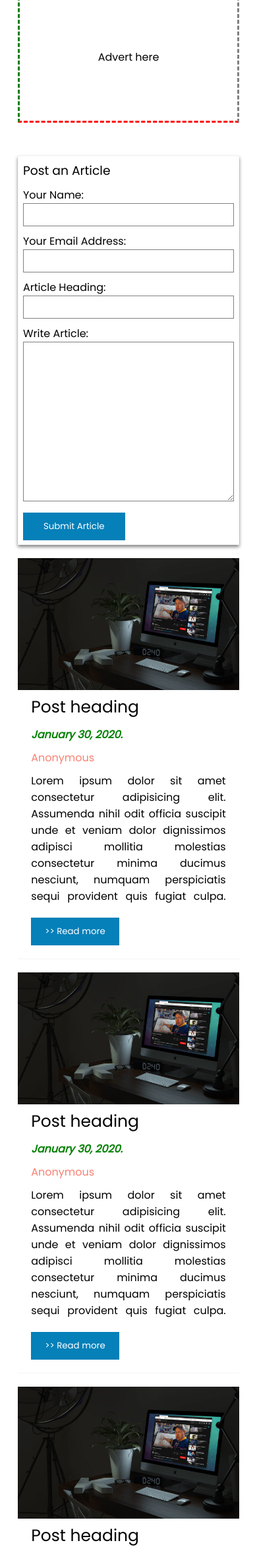
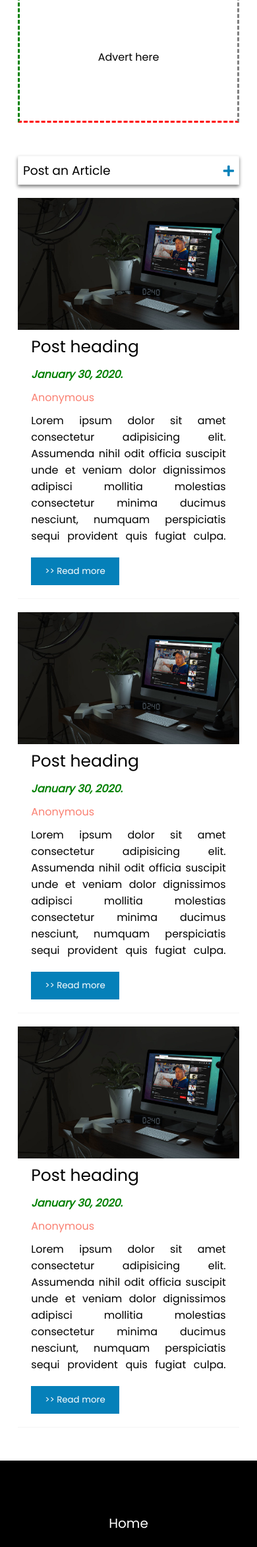
Before and after one commit to phiiileo/lit-page, a PHP site: page /lixir-blog.php in a window 390 px wide. Shown: the part 389-2734 px from the top of the page at 66% size. Run offline with PHP 8.4, Linux system fonts and the light colour scheme; some libraries are stand-ins or nearby versions.

Commit message:
updated footer

```diff
--- a/Fragments/footer.php
+++ b/Fragments/footer.php
@@ -2,9 +2,9 @@
 <footer class="">
     <section class="footer_content">
         <section class="footer_content--one">
+            <a href="index">Home</a>
             <a href="about-us.php" class="">About Us</a>
-            <a href="index.php" class="">
-                <img src="images/footer_logo.png" alt="" width="100px" height="100px"></a>
+            <a href="lixir-blog.php" class="">Our Blog</a>
             <a href="contact-us.php" class="">Contact Us</a>
         </section>
         <section class="footer_content--two">
--- a/css/header-footer.css
+++ b/css/header-footer.css
@@ -111,6 +111,7 @@ footer {
 footer a {
   color: white;
   margin: 0 20px;
+  display: block;
 }
 
 footer .footer_content {
@@ -121,12 +122,17 @@ footer .footer_content--one {
   display: -webkit-box;
   display: -ms-flexbox;
   display: flex;
+  -webkit-box-orient: horizontal;
+  -webkit-box-direction: normal;
+      -ms-flex-direction: row;
+          flex-direction: row;
   -webkit-box-align: center;
       -ms-flex-align: center;
           align-items: center;
   -webkit-box-pack: center;
       -ms-flex-pack: center;
           justify-content: center;
+  padding: 20px 0;
 }
 
 footer .footer_content--two {
@@ -140,6 +146,7 @@ footer .footer_content--two a {
   border: 1px solid white;
   width: 60px;
   height: 60px;
+  display: block;
   font-size: 30px;
   display: -webkit-inline-box;
   display: -ms-inline-flexbox;
@@ -168,12 +175,17 @@ footer .contact P a {
   margin-left: 5px;
 }
 
-@media screen and (max-width: 560px) {
+@media screen and (max-width: 770px) {
   footer .footer_content--one {
     margin-bottom: 30px;
+    -webkit-box-orient: vertical;
+    -webkit-box-direction: normal;
+        -ms-flex-direction: column;
+            flex-direction: column;
   }
-  footer .footer_content--one a:nth-child(2) {
-    display: none;
+  footer .footer_content--one a {
+    display: block;
+    margin: 10px 0;
   }
   footer .footer_content--two {
     width: 80%;
--- a/css/lixir-blog.css
+++ b/css/lixir-blog.css
@@ -174,6 +174,17 @@ main .blog-body_aside .post-article {
   padding: 2%;
 }
 
+main .blog-body_aside .post-article h3 i.fa-plus {
+  cursor: pointer;
+  float: right;
+  margin-top: 6px;
+  color: #0580b9;
+}
+
+main .blog-body_aside .post-article form {
+  display: none;
+}
+
 main .blog-body_aside .post-article form .form-group {
   margin: 10px 0;
 }
@@ -293,5 +304,11 @@ main .blog-body_content .blog-post_text button:hover {
         -ms-flex-order: 2;
             order: 2;
   }
+  .blog-body_aside .post-article h3 i.fa-plus {
+    display: none;
+  }
+  .blog-body_aside .post-article form {
+    display: block !important;
+  }
 }
 /*# sourceMappingURL=lixir-blog.css.map */
--- a/css/sass/fragments/_footer.scss
+++ b/css/sass/fragments/_footer.scss
@@ -7,13 +7,16 @@ footer {
   a {
     color: white;
     margin: 0 20px;
+    display: block;
   }
   .footer_content {
     padding: 0 50px;
     &--one {
       display: flex;
+      flex-direction: row;
       align-items: center;
       justify-content: center;
+      padding: 20px 0;
     }
     &--two {
       border-top: 2px solid white;
@@ -24,6 +27,7 @@ footer {
         border: 1px solid white;
         width: 60px;
         height: 60px;
+        display: block;
         font-size: 30px;
         display: inline-flex;
         border-radius: 50%;
@@ -46,12 +50,14 @@ footer {
   }
 }
 
-@media screen and (max-width: 560px) {
+@media screen and (max-width: 770px) {
   footer {
     .footer_content--one {
       margin-bottom: 30px;
-      a:nth-child(2) {
-        display: none;
+      flex-direction: column;
+      a{
+        display: block;
+        margin: 10px 0;
       }
     }
 
--- a/css/sass/lixir-blog.scss
+++ b/css/sass/lixir-blog.scss
@@ -94,7 +94,17 @@ main {
         box-shadow: 0px 3px 5px grey;
         padding: 2%;
 
+        h3{
+          i.fa-plus{
+            cursor: pointer;
+            float: right;
+            margin-top: 6px;
+            color: $brand_color;
+          }
+        }
+
         form {
+          display: none;
           .form-group {
             margin: 10px 0;
             label {
@@ -203,6 +213,18 @@ main {
       border-left: 1px solid whitesmoke;
       padding-left: 10px;
       order: 2;
+
+      .post-article{
+        h3{
+          i.fa-plus{
+            display: none;
+          }
+        }
+
+        form{
+          display: block !important;
+        }
+      }
     }
   }
 }
--- a/lixir-blog.php
+++ b/lixir-blog.php
@@ -31,7 +31,7 @@
                 </section>
 
                 <section class="post-article">
-                    <h3>Post an Article</h3>
+                    <h3>Post an Article <i class="fa fa-plus"></i></h3>
                     <form action="
                     ">
                         <div class="form-group">
```
Also changed, not shown: images/blog post.jpg (deleted), 2 other files.
